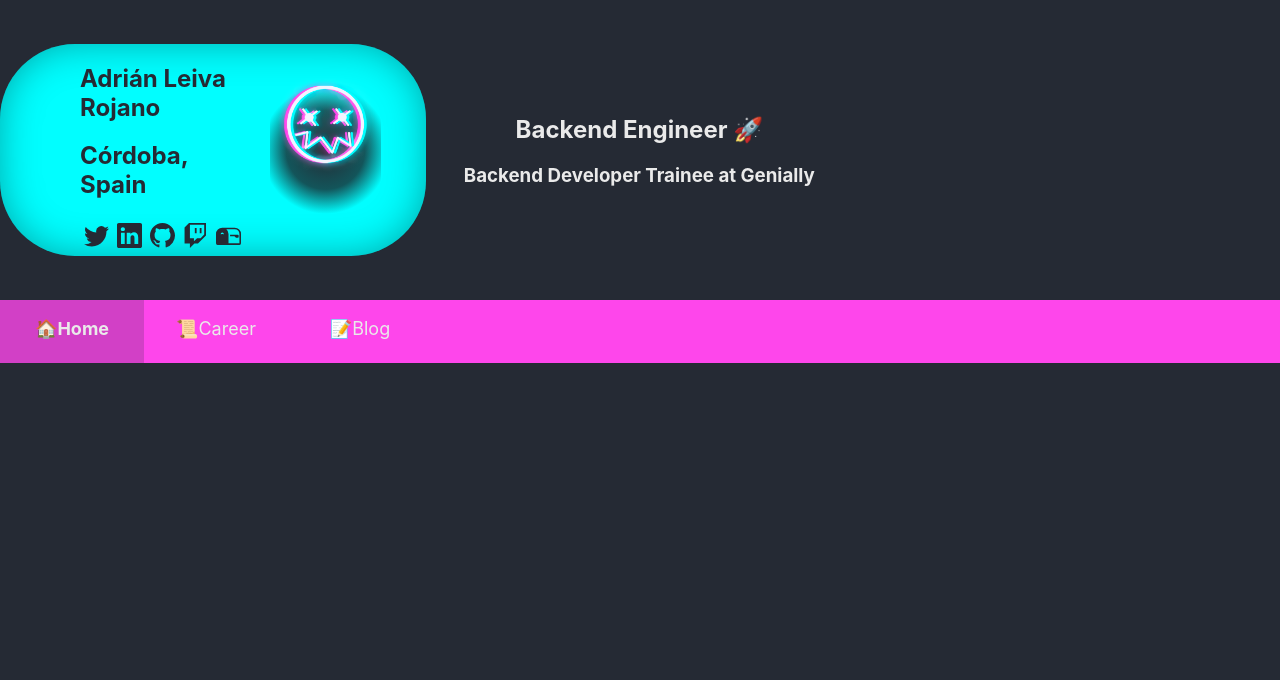
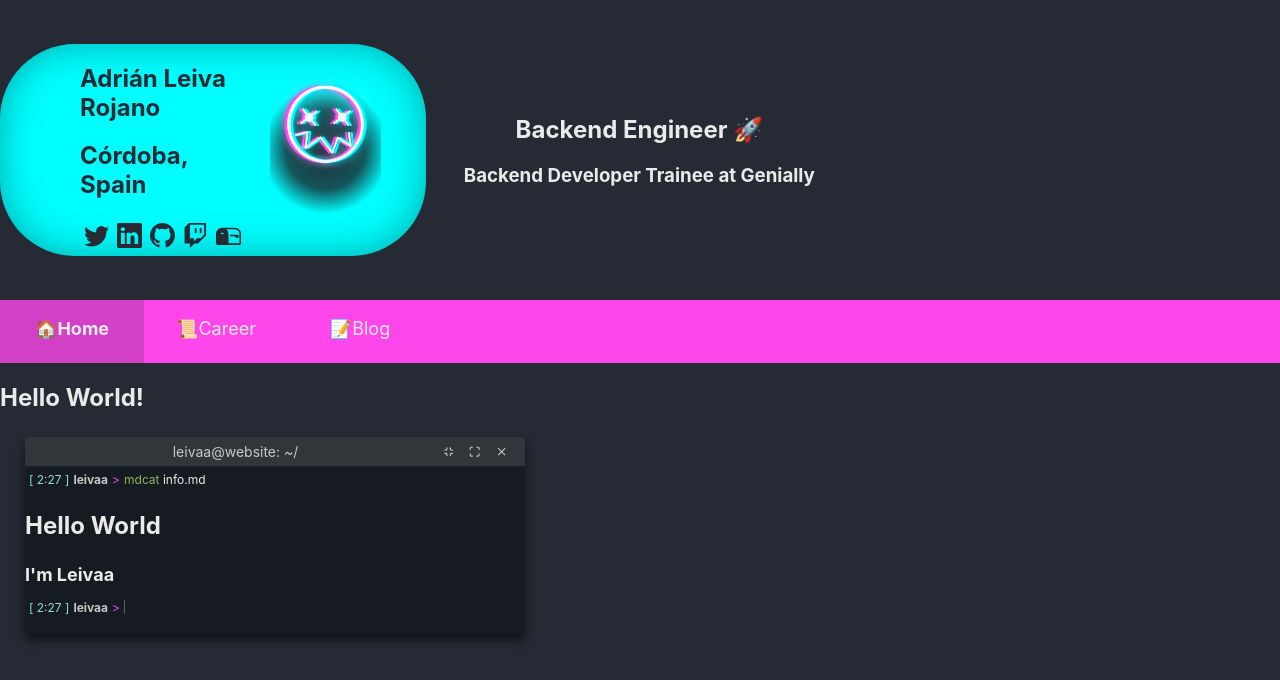
Before and after one commit to leivaa21/leivaa21.github.io, a Next.js app: page / in a window 1280 px wide. Shown: the top 680 px of the page. Built offline with nearby package versions, Linux system fonts and the light colour scheme.

Commit message:
feat: added terminal container component

```diff
--- /dev/null
+++ b/src/components/files/info.tsx
@@ -0,0 +1,10 @@
+const Info = () => {
+  return (
+  <>
+    <h1>Hello World</h1>
+    <h2>I&apos;m Leivaa</h2>
+  </>
+  )
+}
+
+export default Info;
--- /dev/null
+++ b/src/components/terminal-container/index.tsx
@@ -0,0 +1,83 @@
+import { useRouter } from 'next/router';
+import { MdClose } from 'react-icons/md';
+import {TbMaximize, TbMinimize} from 'react-icons/tb'
+import styles from './terminal.module.css'
+
+type props = {
+  command: string,
+  file: string,
+  children: JSX.Element,
+}
+
+const TerminalContainer = ({command, file, children}: props) => {
+
+  const router = useRouter();
+
+  const terminalVariables = {
+    ['--width' as any]: "500px",
+    ['--height' as any]: "",
+    ['--margin' as any]: "25px",
+    ['--toolbar-background' as any]: "#31363B",
+    ['--background' as any]: '#0A0E1488',
+    ['--font-white' as any]: '#C7C7C7',
+    ['--font-cyan' as any]: '#90E1C6',
+    ['--font-magenta' as any]: '#ea4fff',
+    ['--font-green' as any]: '#91B362',
+    ['--font-red' as any]: '#EA6C73',
+  }
+
+  const texts = {
+    user: "leivaa",
+    machine: "website",
+    path: `~${router.route}`
+  }
+
+  let hour = new Date().getHours();
+  if (hour > 12) hour -= 12;
+  const minutes = new Date().getMinutes();
+
+  const prompt = {
+    time: `[ ${hour}:${minutes} ]`,
+    mark: `>`
+  }
+
+
+
+  return (
+  <section>
+    <div className={styles.container} style={terminalVariables}>
+      <div className={styles.container_terminal}></div>
+      <div className={styles.terminal_toolbar}>
+        <p className={styles.user}>{texts.user}@{texts.machine}: {texts.path}</p>
+        <div className={styles.butt}>
+          <button className={styles.btn}><TbMinimize/></button>
+          <button className={styles.btn}><TbMaximize/></button>
+          <button className={styles.btn + ' ' + styles.btn_close}><MdClose/></button>
+        </div>
+      </div>
+      <div className={styles.terminal_body}>
+        <div className={styles.terminal_command}>
+          <div className={styles.terminal_prompt}>
+            <span className={styles.terminal_time}>{prompt.time}</span>
+            <span className={styles.terminal_user}>{texts.user}</span>
+            <span className={styles.terminal_bling}>{prompt.mark}</span>
+            <p className={styles.terminal_command_text}><span>{command}</span> {file}</p>
+          </div>
+          <div className={styles.output}>
+            {children}
+          </div>
+          <div className={styles.terminal_prompt}>
+            <span className={styles.terminal_time}>{prompt.time}</span>
+            <span className={styles.terminal_user}>{texts.user}</span>
+            <span className={styles.terminal_bling}>{prompt.mark}</span>
+            <span className={styles.terminal_cursor}></span>
+          </div>
+        </div>
+      </div>
+
+    </div>
+  </section>
+  )
+}
+
+export default TerminalContainer;
--- /dev/null
+++ b/src/components/terminal-container/terminal.module.css
@@ -0,0 +1,198 @@
+
+.container {
+  width: var(--width);
+  height: var(--height);
+  margin: var(--margin);
+  -webkit-box-shadow: 0px 7px 10px 0px rgba(0, 0, 0, 0.59);
+  -moz-box-shadow: 0px 7px 10px 0px rgba(0, 0, 0, 0.59);
+  box-shadow: 0px 7px 10px 0px rgba(0, 0, 0, 0.59);
+}
+
+.terminal_toolbar {
+  display: -webkit-box;
+  display: -ms-flexbox;
+  display: flex;
+  height: 30px;
+  -webkit-box-align: center;
+  -ms-flex-align: center;
+  align-items: center;
+  padding: 0 8px;
+  -webkit-box-sizing: border-box;
+  box-sizing: border-box;
+  border-top-left-radius: 5px;
+  border-top-right-radius: 5px;
+  background: -webkit-gradient(linear, left top, left bottom, from(#504b45), to(#3c3b37));
+  background: var(--toolbar-background);
+}
+
+.butt {
+  display: -webkit-box;
+  display: -ms-flexbox;
+  display: flex;
+  -webkit-box-align: center;
+  -ms-flex-align: center;
+  align-items: center;
+
+  margin-left: auto;
+}
+
+.btn {
+  display: -webkit-box;
+  display: -ms-flexbox;
+  display: flex;
+  -webkit-box-pack: center;
+  -ms-flex-pack: center;
+  justify-content: center;
+  -webkit-box-align: center;
+  -ms-flex-align: center;
+  align-items: center;
+  padding: 0;
+  margin-right: 5px;
+  padding: .3em;
+  color: var(--font-white);
+  -webkit-box-sizing: border-box;
+  box-sizing: border-box;
+  border: none;
+  border-radius: 100%;
+  background: transparent;
+}
+
+.btn:hover {
+  cursor: pointer;
+  background: var(--font-white);
+  color: var(--toolbar-background);
+}
+
+.btn_close:hover {
+  background: var(--font-red);
+}
+
+.btn:focus {
+  outline: none;
+}
+
+.butt--exit {
+  background: -webkit-gradient(linear, left top, left bottom, from(#f37458), to(#de4c12));
+  background: linear-gradient(#f37458 0%, #de4c12 100%);
+}
+
+.user {
+  display: flex;
+  flex: 1;
+  flex-direction: column;
+  text-align: center;
+  color: var(--font-white);
+  font-size: 14px;
+  line-height: 15px;
+}
+
+.terminal_body {
+  background: var(--background);
+  height: calc(100% - 30px);
+  padding-top: 2px;
+  margin-top: -1px;
+  font-size: 12px;
+
+  display: flex;
+  flex-direction: column;
+  flex: 1;
+  padding: 0.5em 0 1.5em 0;
+
+}
+
+.terminal_command {
+  display: flex;
+  flex: 1;
+  flex-direction: column;
+}
+
+.terminal_prompt {
+  display: -webkit-inline-flex;
+  display: -ms-inline-flexbox;
+  display: inline-flex;
+  float: left;
+}
+
+.terminal_prompt span {
+  margin-left: 4px;
+}
+
+.terminal_time {
+  color: var(--font-cyan);
+}
+
+.terminal_user {
+  color: var(--font-white);
+  font-weight: bold;
+}
+
+.terminal_bling {
+  color: var(--font-magenta);
+}
+.terminal_command_text {
+  margin: 0;
+  padding: 0;
+}
+
+.terminal_command_text span{
+  color: var(--font-green);
+}
+.terminal_cursor {
+  height: 1.2em;
+  width: 1px;
+  -webkit-animation: curbl 1200ms linear infinite;
+  animation: curbl 1200ms linear infinite;
+}
+
+.output h1{
+  font-size: 2em;
+}
+.output h2 {
+  font-size: 1.5em;
+}
+
+@-webkit-keyframes curbl {
+
+  0% {
+    background: #ffffff;
+  }
+
+  49% {
+    background: #ffffff;
+  }
+
+  60% {
+    background: transparent;
+  }
+
+  99% {
+    background: transparent;
+  }
+
+  100% {
+    background: #ffffff;
+  }
+}
+
+@keyframes curbl {
+
+  0% {
+    background: #ffffff;
+  }
+
+  49% {
+    background: #ffffff;
+  }
+
+  60% {
+    background: transparent;
+  }
+
+  99% {
+    background: transparent;
+  }
+
+  100% {
+    background: #ffffff;
+  }
+}
--- a/src/pages/index.tsx
+++ b/src/pages/index.tsx
@@ -1,7 +1,9 @@
 import type { NextPage } from 'next'
 import Head from 'next/head'
+import Info from '../components/files/info'
 import Header from '../components/header'
 import Navbar from '../components/navbar'
+import TerminalContainer from '../components/terminal-container'
 
 const Home: NextPage = () => {
   return (
@@ -15,10 +17,14 @@ const Home: NextPage = () => {
         <Header />
         <Navbar />
         <section id="Home">
-
+          <div>
+            <h1>Hello World!</h1>
+          </div>
+          <TerminalContainer command='mdcat' file='info.md'>
+            <Info/>
+          </TerminalContainer>
         </section>
       </main>
-
       <footer>
       </footer>
     </div>
```
